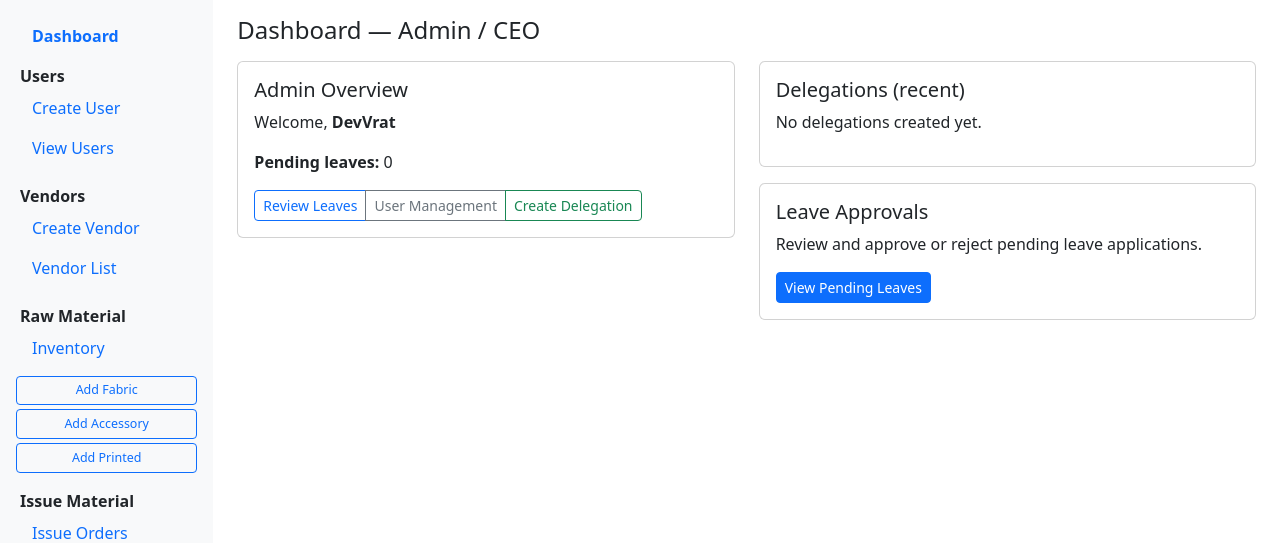
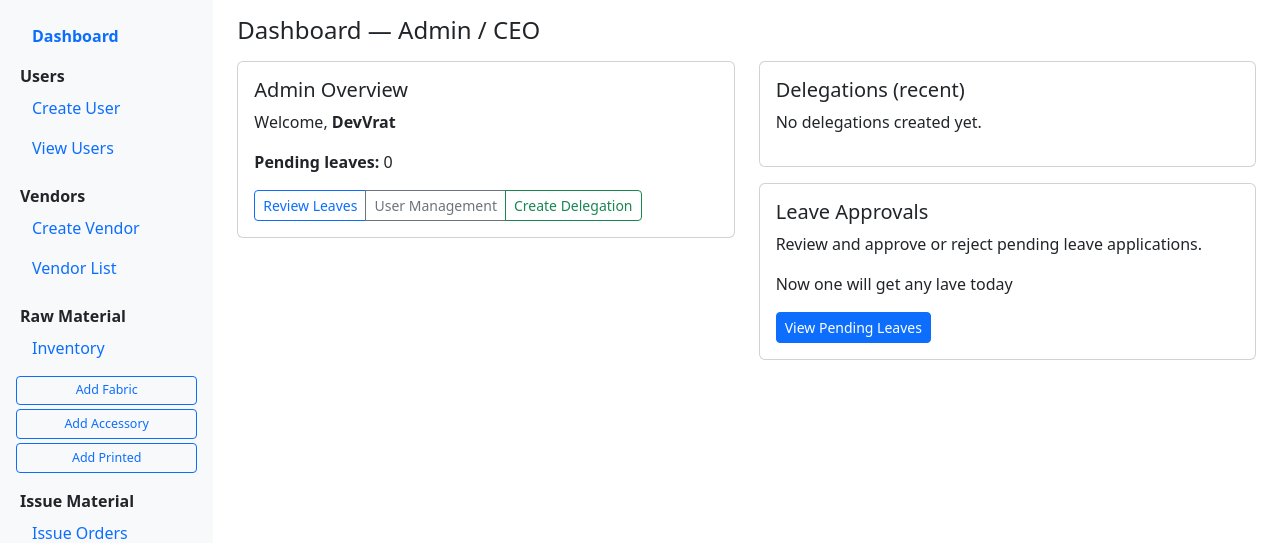
Before and after one commit to DVSharma088/LiveLinen, a Django app: page /dashboard/ in a window 1280 px wide. Shown: the part 50-593 px from the top of the page. Run offline with Django 5.2, Linux system fonts and the light colour scheme; a user stored in the database is signed in; data comes from the database, SQL or seed files in the repository; data that the repository does not hold is empty.

Commit message:
Done by Dev Vrat

```diff
--- a/templates/core/dashboard_admin.html
+++ b/templates/core/dashboard_admin.html
@@ -49,6 +49,7 @@
       <div class="card-body">
         <h5 class="card-title">Leave Approvals</h5>
         <p>Review and approve or reject pending leave applications.</p>
+        <p>Now one will get any lave today</p>
         <a class="btn btn-primary btn-sm" href="{% url 'core:leave_list' %}?status=pending">View Pending Leaves</a>
       </div>
     </div>
```
